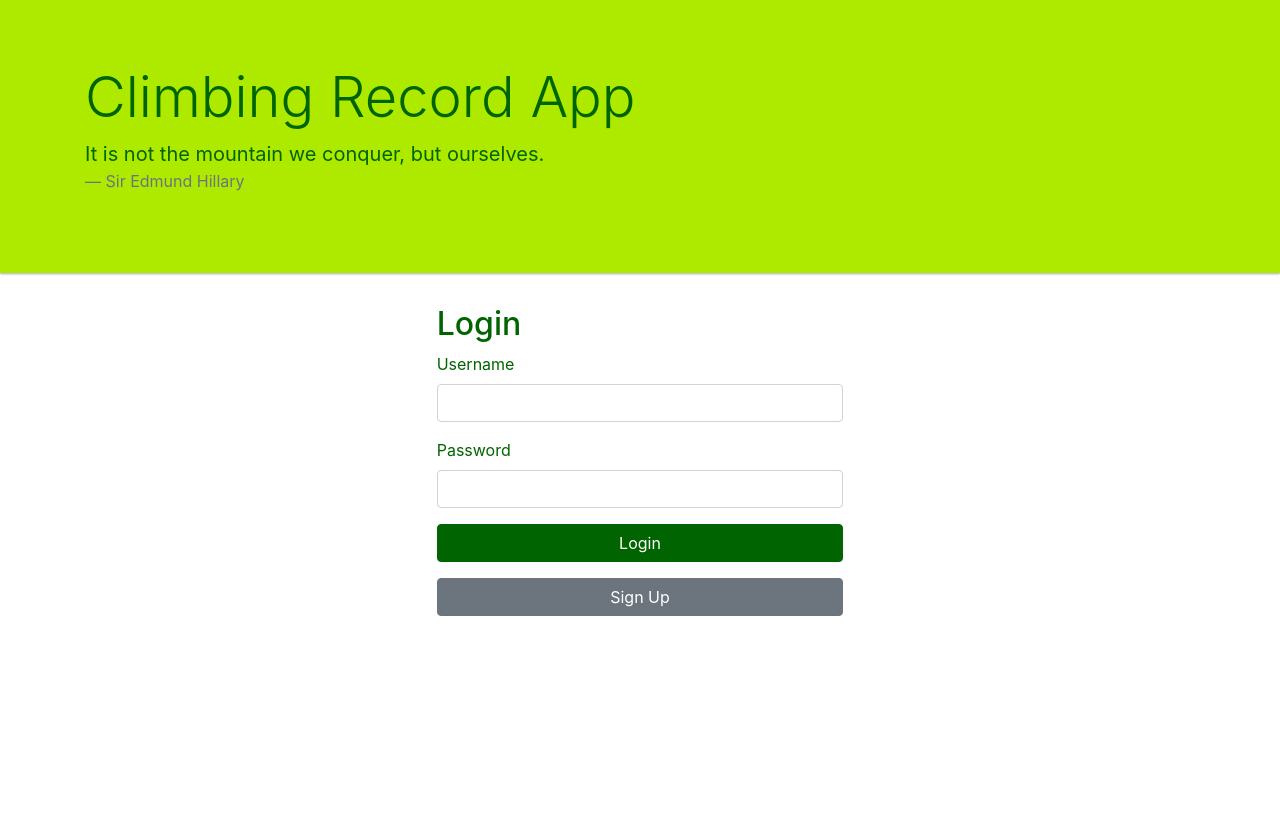
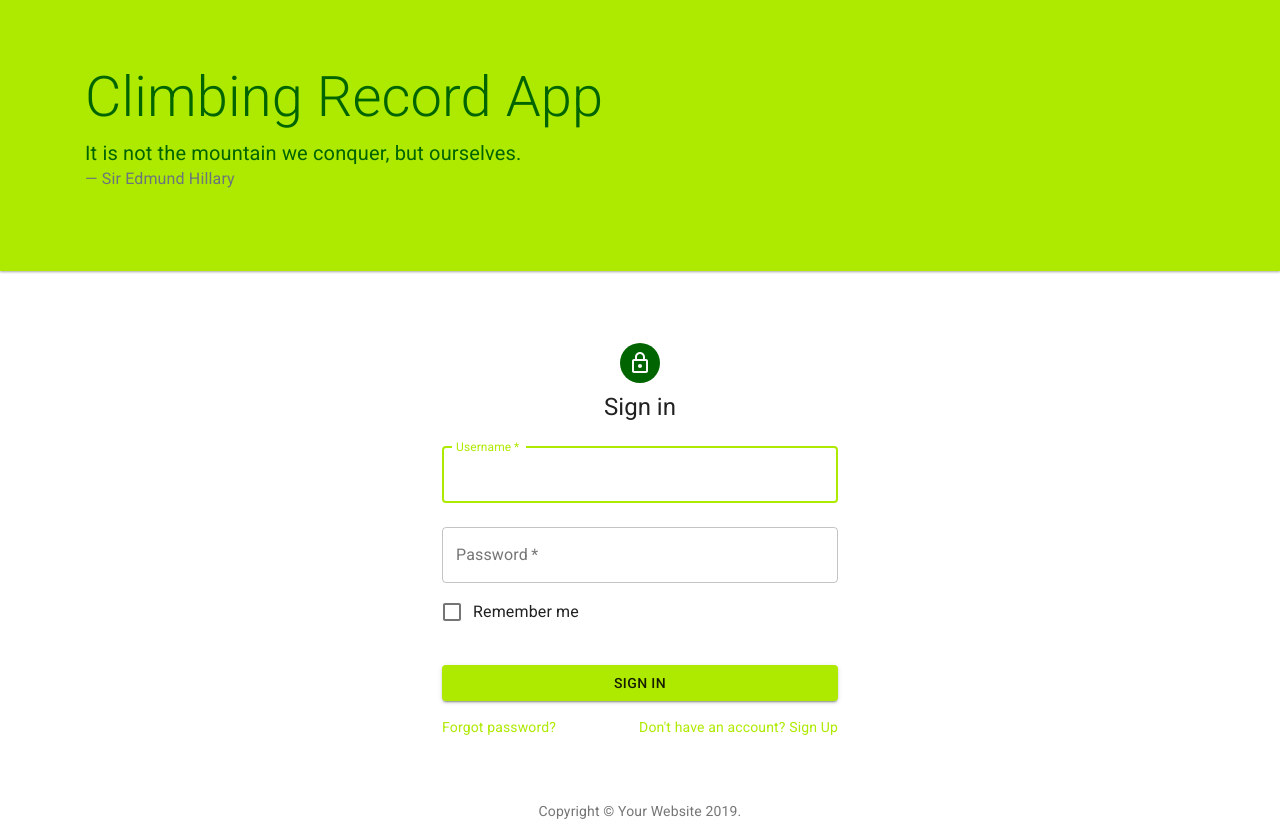
Before and after one commit to todovica/climb-record, a React app: page /climb-record/login in a window 1280 px wide. Before the commit the page ends 800 px from the top, so only its background shows below. Built offline with nearby package versions, Linux system fonts and the light colour scheme.

Commit message:
redesign sing up page, introduce material ui

```diff
--- a/package.json
+++ b/package.json
@@ -6,6 +6,8 @@
   "dependencies": {
     "@babel/core": "7.6.0",
     "@babel/runtime": "^7.7.2",
+    "@material-ui/core": "^4.6.0",
+    "@material-ui/icons": "^4.5.1",
     "@svgr/webpack": "4.3.2",
     "@typescript-eslint/eslint-plugin": "^2.2.0",
     "@typescript-eslint/parser": "^2.2.0",
--- a/public/index.html
+++ b/public/index.html
@@ -29,6 +29,8 @@
     <script src="https://ajax.googleapis.com/ajax/libs/jquery/3.4.1/jquery.min.js"></script>
     <script src="https://cdnjs.cloudflare.com/ajax/libs/popper.js/1.14.7/umd/popper.min.js"></script>
     <script src="https://maxcdn.bootstrapcdn.com/bootstrap/4.3.1/js/bootstrap.min.js"></script>
+    <link rel="stylesheet" href="https://fonts.googleapis.com/css?family=Roboto:300,400,500,700&display=swap" />
+    <link rel="stylesheet" href="https://fonts.googleapis.com/icon?family=Material+Icons" />
 
     <script type="text/javascript">
       // Single Page Apps for GitHub Pages
--- a/src/App.js
+++ b/src/App.js
@@ -5,19 +5,30 @@ import PrivateRoute from './components/PrivateRoute';
 import HomePage from './components/HomePage';
 import LoginPage from './components/LoginPage';
 import SignUpPage from './components/SignUpPage';
+import { MuiThemeProvider, createMuiTheme } from '@material-ui/core/styles';
+
+const theme = createMuiTheme({
+    palette: {
+      primary: { main: '#aeea00' }, // Purple and green play nicely together.
+      secondary: { main: '#006400' }, // This is just green.A700 as hex.
+    },
+    typography: { useNextVariants: true },
+  });
+
 
 function App() {
   return (
+    <MuiThemeProvider theme={theme}>
 
     <Router>
         <div>
             <PrivateRoute exact path="/climb-record/home" component={HomePage} />
             <Route path="/climb-record/login" component={LoginPage} />
             <Route path="/climb-record/signup" component={SignUpPage} />
-            {/*<Redirect from='/climb-record*' to='/climb-record/home'/>*/}
+            <Redirect from='/climb-record*' to='/climb-record/home'/>
         </div>
     </Router>
-
+</MuiThemeProvider>
 );
 }
 
--- a/src/components/LoginPage.js
+++ b/src/components/LoginPage.js
@@ -4,6 +4,171 @@ import { userService } from '../services';
 import LoginQuoteComponent from './LoginQuoteComponent';
 import InputFieldComponent from './InputFieldComponent';
 
+import Avatar from '@material-ui/core/Avatar';
+import Button from '@material-ui/core/Button';
+import CssBaseline from '@material-ui/core/CssBaseline';
+import TextField from '@material-ui/core/TextField';
+import FormControlLabel from '@material-ui/core/FormControlLabel';
+import Checkbox from '@material-ui/core/Checkbox';
+import Link from '@material-ui/core/Link';
+import Grid from '@material-ui/core/Grid';
+import Box from '@material-ui/core/Box';
+import LockOutlinedIcon from '@material-ui/icons/LockOutlined';
+import Typography from '@material-ui/core/Typography';
+import { makeStyles } from '@material-ui/core/styles';
+import Container from '@material-ui/core/Container';
+
+
+function Copyright() {
+  return (
+    <Typography variant="body2" color="textSecondary" align="center">
+      {'Copyright © '}
+      <Link color="inherit" href="https://material-ui.com/">
+        Your Website
+      </Link>{' '}
+      {new Date().getFullYear()}
+      {'.'}
+    </Typography>
+  );
+}
+
+const useStyles = makeStyles(theme => ({
+  '@global': {
+    body: {
+      backgroundColor: theme.palette.common.white,
+    },
+  },
+  paper: {
+    marginTop: theme.spacing(8),
+    display: 'flex',
+    flexDirection: 'column',
+    alignItems: 'center',
+  },
+  avatar: {
+    margin: theme.spacing(1),
+    backgroundColor: theme.palette.secondary.main,
+  },
+  form: {
+    width: '100%', // Fix IE 11 issue.
+    marginTop: theme.spacing(1),
+  },
+  submit: {
+    margin: theme.spacing(3, 0, 2),
+  },
+}));
+
+
+export default function LoginPage(props) {
+  const classes = useStyles();
+
+  const [username, setUsername] = React.useState('');
+  const [password, setPassword] = React.useState('');
+
+  userService.logout();
+
+  function handleChange(event) {
+    if(event.target.id==='username') {
+        setUsername(event.target.value);
+      } else if(event.target.id==='password') {
+        setPassword(event.target.value);
+      } else {
+          console.error('unknown target id');
+      }
+  }
+
+  function handleLogin(e) {
+    e.preventDefault();;
+
+    userService.login(username, password)
+        .then(
+            user => {
+                const { from } = props.location.state || { from: { pathname: "/climb-record/home" } };
+                props.history.push(from);
+            },
+        );
+}
+
+function handleSignUp(e) {
+    e.preventDefault();
+    props.history.push({ pathname: "/climb-record/signup" });
+}
+
+
+
+  return (<>
+    <LoginQuoteComponent />
+    <Container component="main" maxWidth="xs">
+
+      <CssBaseline />
+      <div className={classes.paper}>
+        <Avatar className={classes.avatar}>
+          <LockOutlinedIcon />
+        </Avatar>
+        <Typography component="h1" variant="h5">
+          Sign in
+        </Typography>
+        <form className={classes.form} noValidate>
+          <TextField
+            variant="outlined"
+            margin="normal"
+            required
+            fullWidth
+            id="username"
+            label="Username"
+            name="username"
+            value={username}
+            autoComplete="username"
+            autoFocus
+            onChange={handleChange}
+          />
+          <TextField
+            variant="outlined"
+            margin="normal"
+            required
+            fullWidth
+            name="password"
+            label="Password"
+            type="password"
+            id="password"
+            value={password}
+            autoComplete="current-password"
+            onChange={handleChange}
+          />
+          <FormControlLabel
+            control={<Checkbox value="remember" color="primary" />}
+            label="Remember me"
+          />
+          <Button
+            type="submit"
+            fullWidth
+            variant="contained"
+            color="primary"
+            className={classes.submit}
+            onClick={handleLogin}
+          >
+            Sign In
+          </Button>
+          <Grid container>
+            <Grid item xs>
+              <Link href="#" variant="body2">
+                Forgot password?
+              </Link>
+            </Grid>
+            <Grid item>
+              <Link href="#" variant="body2" onClick={handleSignUp}>
+                {"Don't have an account? Sign Up"}
+              </Link>
+            </Grid>
+          </Grid>
+        </form>
+      </div>
+      <Box mt={8}>
+        <Copyright />
+      </Box>
+      </Container>
+  </>);
+}
+/*
 class LoginPage extends React.Component {
     constructor(props) {
         super(props);
@@ -21,38 +186,6 @@ class LoginPage extends React.Component {
         this.handleChange = this.handleChange.bind(this);
         this.handleLogin = this.handleLogin.bind(this);
         this.handleSignUp = this.handleSignUp.bind(this);
-    }
-
-    handleChange(e) {
-        const { name, value } = e.target;
-        this.setState({ [name]: value });
-    }
-
-    handleLogin(e) {
-        e.preventDefault();
-
-        this.setState({ submitted: true });
-        const { username, password, returnUrl } = this.state;
-
-        // stop here if form is invalid
-        if (!(username && password)) {
-            return;
-        }
-
-        this.setState({ loading: true });
-        userService.login(username, password)
-            .then(
-                user => {
-                    const { from } = this.props.location.state || { from: { pathname: "/climb-record/home" } };
-                    this.props.history.push(from);
-                },
-                error => this.setState({ error, loading: false })
-            );
-    }
-
-    handleSignUp(e) {
-        e.preventDefault();
-        this.props.history.push({ pathname: "/signup" });
     }
 
     render() {
@@ -85,4 +218,4 @@ class LoginPage extends React.Component {
     }
 }
 
-export default LoginPage;
+export default LoginPage; */
--- a/src/components/NavBarComponent.js
+++ b/src/components/NavBarComponent.js
@@ -9,7 +9,7 @@ class NavBarComponent extends React.Component {
         return (
             <div className="jumbotron-fluid navbarmain">
                 <div className="d-flex flex-row-reverse">
-                    <div className="p-2"><a href="/login"><FaSignOutAlt className="navbaricon" to="/login"/></a></div>
+                    <div className="p-2"><a href="/climb-record/login"><FaSignOutAlt className="navbaricon" to="/climb-record/login"/></a></div>
                     <div className="p-2"><FaFacebookSquare className="navbaricon"/></div>
                     <div className="p-2"><FaInstagram className="navbaricon"/></div>
                 </div>
--- a/src/components/PrivateRoute.js
+++ b/src/components/PrivateRoute.js
@@ -6,7 +6,7 @@ function PrivateRoute ({ component: Component, ...rest }) {
     return (<Route {...rest} render={props => (
             localStorage.getItem('user')
                 ? <Component {...props} />
-                : <Redirect to={{ pathname: '/login', state: { from: props.location } }} />
+                : <Redirect to={{ pathname: '/climb-record/login', state: { from: props.location } }} />
         )} />);
 }
 
```
Also changed, not shown: 1 other file (tests, documents, lock files or other folders).
